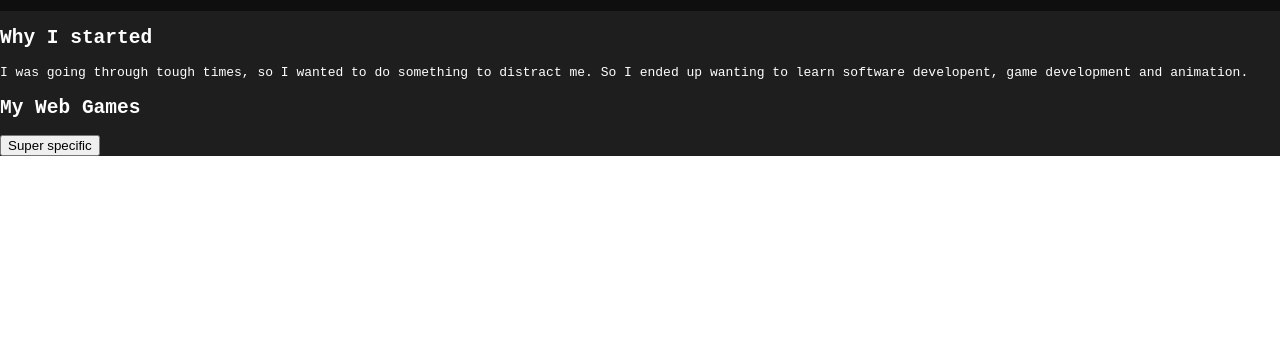
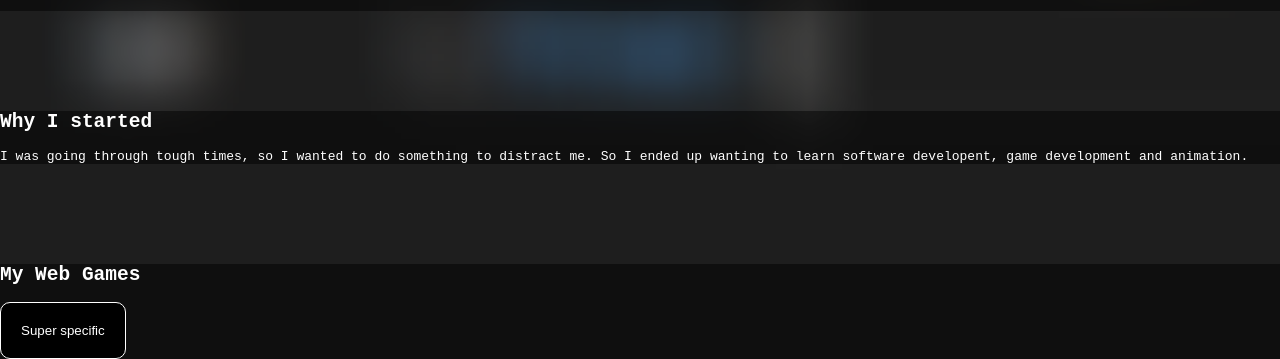
Before and after one commit to itsoutchy-projects/itsoutchy-website, a plain HTML site: page index.html in a window 1280 px wide. Shown: the part 2466-2825 px from the top of the page. Before the commit the page ends 2622 px from the top, so only its background shows below. Drawn offline with Linux system fonts and the light colour scheme.

Commit message:
Update styles.css

```diff
--- a/styles.css
+++ b/styles.css
@@ -35,7 +35,7 @@ a {
     margin-right: 20px;
 }
 
-#animations, #games {
+#animations, #games, #whyStart, #webgames {
     background-color: rgba(0, 0, 0, 0.492);
     margin-top: 100px;
     display: block;
@@ -115,3 +115,22 @@ body {
     background-repeat: no-repeat;
     background-size: cover;
 }
+
+button {
+    color: white;
+    background-color: black;
+    border: 1px solid white;
+    border-radius: 10px;
+    padding-left: 20px;
+    padding-right: 20px;
+    padding-top: 20px;
+    padding-bottom: 20px;
+    cursor: pointer;
+    transition: background-color 0.4s, color 0.4s;
+}
+
+button:hover {
+    color: black;
+    background-color: white;
+    border: 1px solid black;
+}
```
